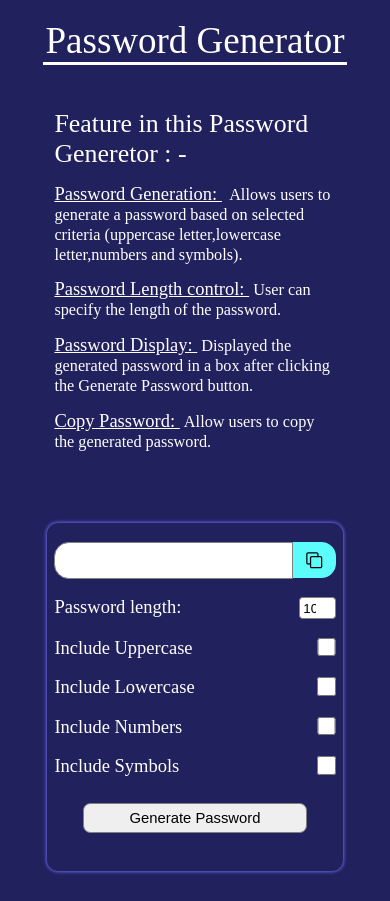
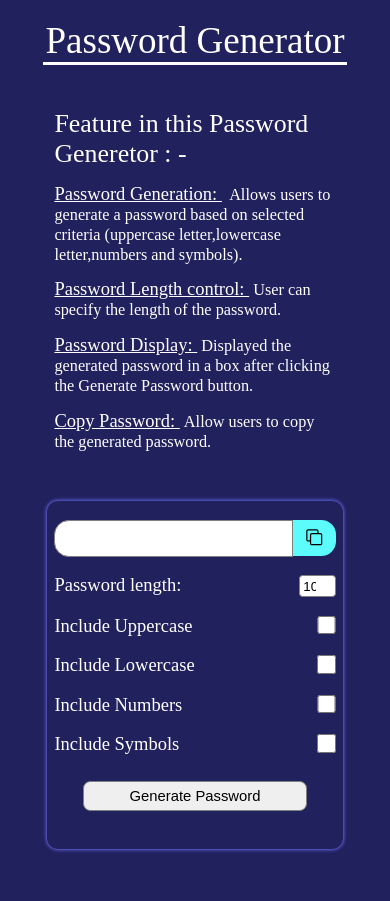
Before and after one commit to Amarjit-Gupta/password-generator, a React (Vite) app: page / in a window 390 px wide. After the commit the page ends 878 px from the top, so only its background shows below. Built offline with nearby package versions, Linux system fonts and the light colour scheme.

Commit message:
Update index.css

```diff
--- a/src/index.css
+++ b/src/index.css
@@ -156,6 +156,9 @@ input[type="checkbox"] {
     font-size: 5rem;
     width: 41rem;
   }
+  .main {
+    gap: 7rem;
+}
 }
 
 @media only screen and (max-width:430px) {
```
